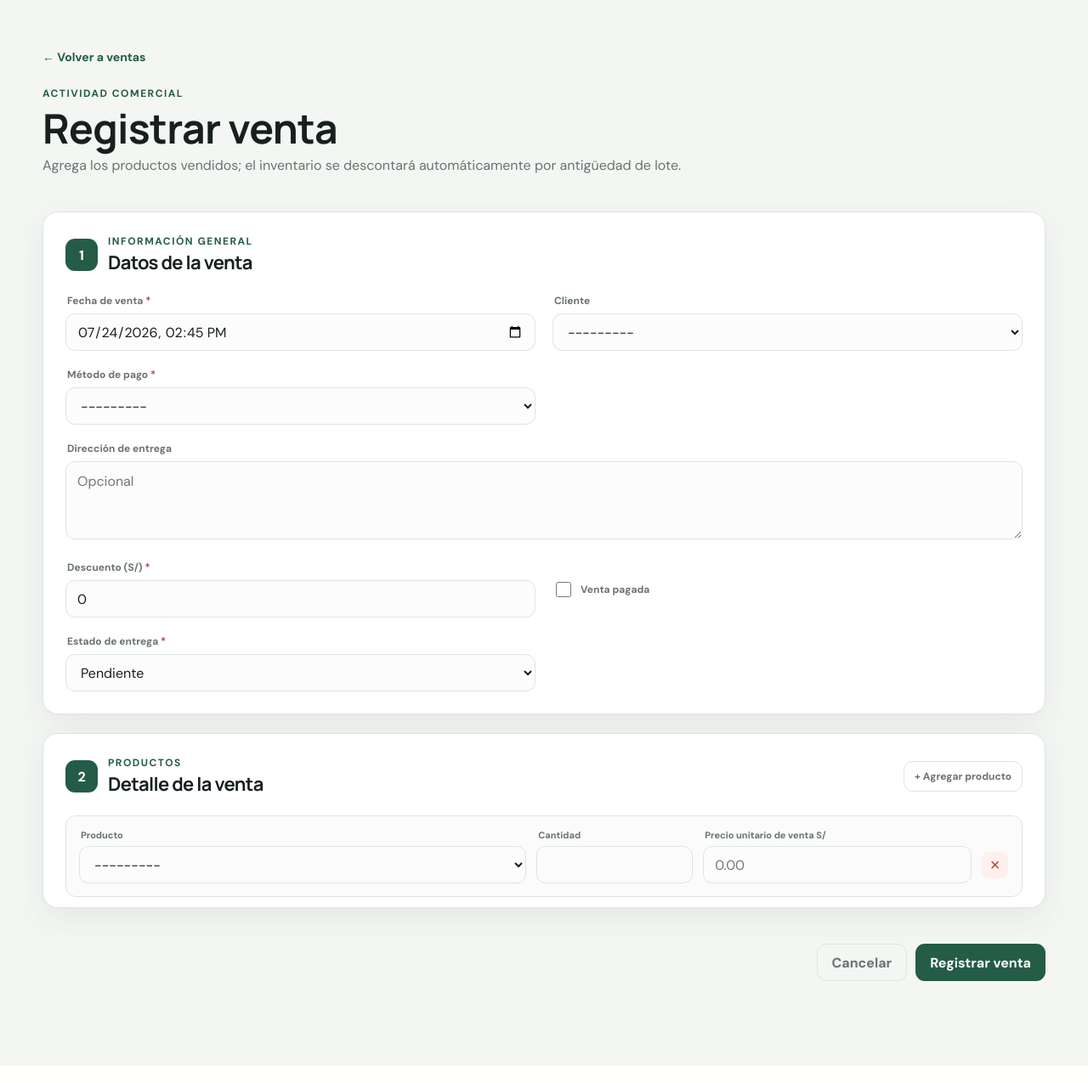
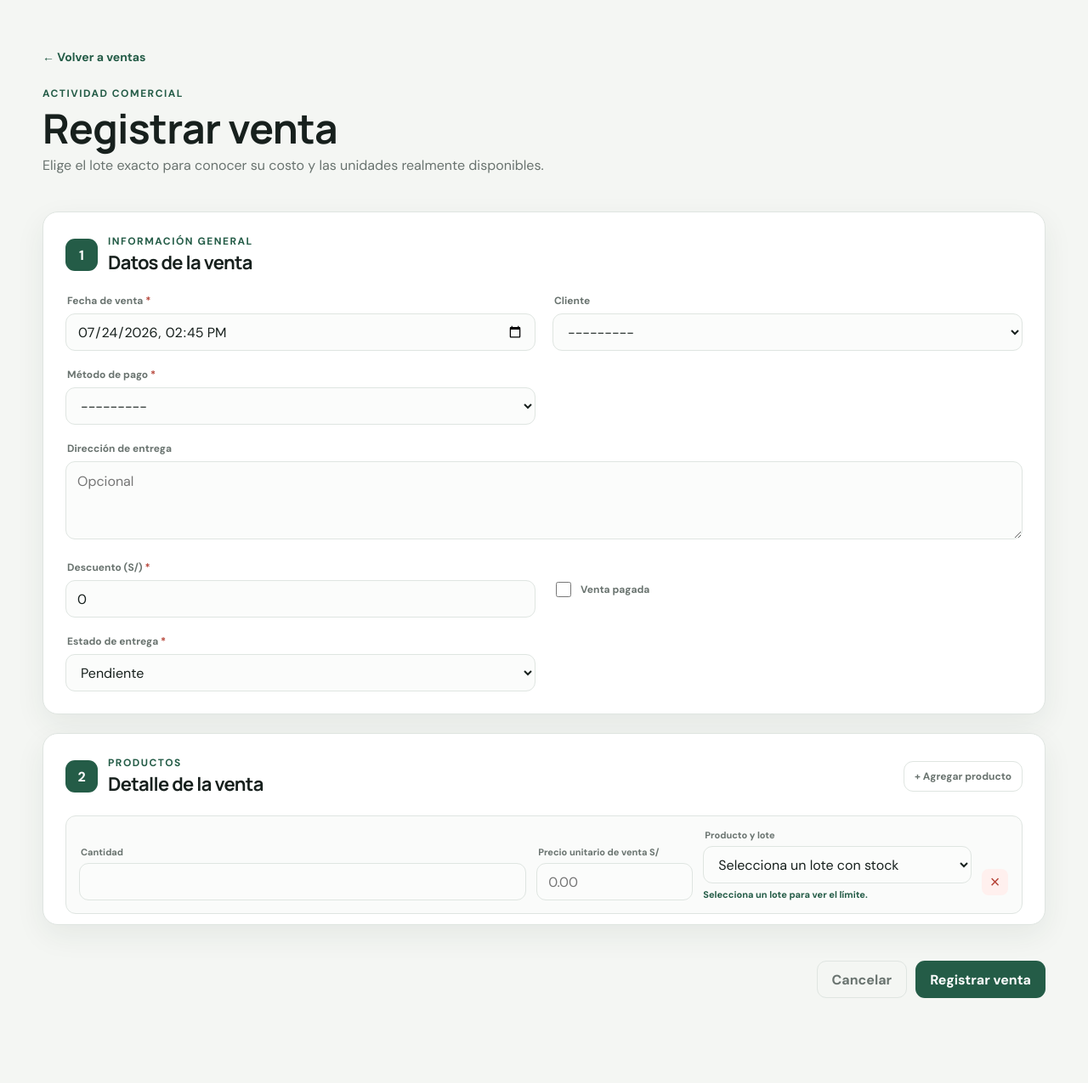
Before and after one commit to AlejandroPhoccoTapia/tienda, a Django app: page /ventas/nueva/ in a window 1280 px wide. Shown: the part 72-1347 px from the top of the page at 85% size. Before the commit the page ends 1227 px from the top, so only its background shows below. Run offline with Django 5.2, Linux system fonts and the light colour scheme; data that the repository does not hold is empty.

Commit message:
Seleccionar lotes y limitar stock en ventas

```diff
--- a/negocio/forms.py
+++ b/negocio/forms.py
@@ -1,4 +1,6 @@
 from django import forms
+from django.db.models import F, IntegerField, Sum, Value
+from django.db.models.functions import Coalesce
 
 from .models import (
     Cliente,
@@ -12,6 +14,46 @@ from .models import (
     TipoPago,
     Venta,
 )
+
+
+def lotes_con_stock():
+    return (
+        InventarioLote.objects.select_related(
+            "producto", "paquete", "paquete__pedido"
+        )
+        .annotate(
+            cantidad_usada=Coalesce(
+                Sum("salidas__cantidad"), Value(0), output_field=IntegerField()
+            )
+        )
+        .annotate(stock_disponible=F("cantidad_inicial") - F("cantidad_usada"))
+        .filter(stock_disponible__gt=0)
+        .order_by("producto__nombre", "paquete__pedido__fecha", "id")
+    )
+
+
+class LoteSelect(forms.Select):
+    def create_option(
+        self, name, value, label, selected, index, subindex=None, attrs=None
+    ):
+        option = super().create_option(
+            name, value, label, selected, index, subindex=subindex, attrs=attrs
+        )
+        instancia = getattr(value, "instance", None)
+        if instancia is not None:
+            option["attrs"]["data-stock"] = instancia.stock_disponible
+            option["attrs"]["data-cost"] = f"{instancia.costo_unitario_soles:.2f}"
+        return option
+
+
+class LoteChoiceField(forms.ModelChoiceField):
+    def label_from_instance(self, lote):
+        codigo = lote.paquete.codigo_seguimiento or f"Paquete #{lote.paquete_id}"
+        return (
+            f"{lote.producto.nombre} · Lote #{lote.id} ({codigo}) · "
+            f"Costo S/ {lote.costo_unitario_soles:.2f} · "
+            f"Disponible: {lote.stock_disponible}"
+        )
 
 
 class DateTimeLocalInput(forms.DateTimeInput):
@@ -170,11 +212,17 @@ class VentaForm(forms.ModelForm):
 
 
 class DetalleVentaForm(forms.ModelForm):
+    inventario_lote = LoteChoiceField(
+        queryset=InventarioLote.objects.none(),
+        label="Producto y lote",
+        empty_label="Selecciona un lote con stock",
+        widget=LoteSelect,
+    )
+
     class Meta:
         model = DetalleVenta
-        fields = ["producto", "cantidad", "precio_unitario_venta"]
+        fields = ["cantidad", "precio_unitario_venta"]
         labels = {
-            "producto": "Producto",
             "cantidad": "Cantidad",
             "precio_unitario_venta": "Precio unitario de venta S/",
         }
@@ -184,6 +232,21 @@ class DetalleVentaForm(forms.ModelForm):
                 attrs={"min": "0", "step": "0.01", "placeholder": "0.00"}
             ),
         }
+
+    def __init__(self, *args, **kwargs):
+        super().__init__(*args, **kwargs)
+        self.fields["inventario_lote"].queryset = lotes_con_stock()
+
+    def clean(self):
+        cleaned_data = super().clean()
+        lote = cleaned_data.get("inventario_lote")
+        cantidad = cleaned_data.get("cantidad")
+        if lote and cantidad and cantidad > lote.stock_disponible:
+            self.add_error(
+                "cantidad",
+                f"Solo hay {lote.stock_disponible} unidades disponibles en este lote.",
+            )
+        return cleaned_data
 
 
 class MarcaForm(forms.ModelForm):
--- a/negocio/views.py
+++ b/negocio/views.py
@@ -28,6 +28,7 @@ from .forms import (
     TipoProductoForm,
     TipoPagoForm,
     VentaForm,
+    lotes_con_stock,
 )
 from .models import (
     Cliente,
@@ -554,39 +555,33 @@ def venta_crear(request):
         if not detalles:
             form.add_error(None, "La venta debe contener al menos un producto.")
 
-        cantidades_por_producto = {}
+        cantidades_por_lote = {}
+        formularios_por_lote = {}
         for detalle_fila in detalles:
             detalle_form = detalle_fila["form"]
             valido_detalle = detalle_form.is_valid()
             valido = valido and valido_detalle
             if valido_detalle:
-                producto = detalle_form.cleaned_data["producto"]
-                cantidades_por_producto[producto.id] = (
-                    cantidades_por_producto.get(producto.id, 0)
+                lote = detalle_form.cleaned_data["inventario_lote"]
+                cantidades_por_lote[lote.id] = (
+                    cantidades_por_lote.get(lote.id, 0)
                     + detalle_form.cleaned_data["cantidad"]
                 )
+                formularios_por_lote.setdefault(lote.id, []).append(detalle_form)
 
         if valido:
-            for producto_id, cantidad_solicitada in cantidades_por_producto.items():
-                lotes = InventarioLote.objects.filter(
-                    producto_id=producto_id
-                ).annotate(
-                    cantidad_usada=Coalesce(
-                        Sum("salidas__cantidad"),
-                        Value(0),
-                        output_field=IntegerField(),
-                    )
-                )
-                disponible = sum(
-                    lote.cantidad_inicial - lote.cantidad_usada for lote in lotes
-                )
+            lotes = {lote.id: lote for lote in lotes_con_stock()}
+            for lote_id, cantidad_solicitada in cantidades_por_lote.items():
+                lote = lotes.get(lote_id)
+                disponible = lote.stock_disponible if lote else 0
                 if cantidad_solicitada > disponible:
-                    producto = Producto.objects.get(pk=producto_id)
-                    form.add_error(
-                        None,
-                        f"Stock insuficiente para {producto.nombre}: "
-                        f"solicitaste {cantidad_solicitada} y hay {disponible}.",
-                    )
+                    for detalle_form in formularios_por_lote[lote_id]:
+                        detalle_form.add_error(
+                            "cantidad",
+                            f"Entre todas las líneas solicitaste "
+                            f"{cantidad_solicitada}, pero este lote tiene "
+                            f"{disponible} disponibles.",
+                        )
                     valido = False
 
         if valido:
@@ -594,37 +589,16 @@ def venta_crear(request):
                 venta = form.save()
                 for detalle_fila in detalles:
                     detalle_form = detalle_fila["form"]
+                    lote = detalle_form.cleaned_data["inventario_lote"]
                     detalle = detalle_form.save(commit=False)
                     detalle.venta = venta
+                    detalle.producto = lote.producto
                     detalle.save()
-
-                    restante = detalle.cantidad
-                    lotes = (
-                        InventarioLote.objects.select_for_update()
-                        .filter(producto=detalle.producto)
-                        .annotate(
-                            cantidad_usada=Coalesce(
-                                Sum("salidas__cantidad"),
-                                Value(0),
-                                output_field=IntegerField(),
-                            )
-                        )
-                        .select_related("paquete__pedido")
-                        .order_by("paquete__pedido__fecha", "id")
+                    SalidaInventario.objects.create(
+                        detalle_venta=detalle,
+                        inventario_lote=lote,
+                        cantidad=detalle.cantidad,
                     )
-                    for lote in lotes:
-                        disponible = lote.cantidad_inicial - lote.cantidad_usada
-                        if disponible <= 0:
-                            continue
-                        salida = min(restante, disponible)
-                        SalidaInventario.objects.create(
-                            detalle_venta=detalle,
-                            inventario_lote=lote,
-                            cantidad=salida,
-                        )
-                        restante -= salida
-                        if restante == 0:
-                            break
 
             messages.success(request, f"Venta #{venta.id} registrada correctamente.")
             return redirect("negocio:ventas")
@@ -636,6 +610,6 @@ def venta_crear(request):
             "form": form,
             "detalles": detalles,
             "total_detalles": total_detalles,
-            "productos_disponibles": Producto.objects.all(),
+            "lotes_disponibles": lotes_con_stock(),
         },
     )
--- a/static/css/app.css
+++ b/static/css/app.css
@@ -772,6 +772,14 @@ td small { display: block; max-width: 240px; margin-top: 4px; overflow: hidden;
   border-radius: 12px;
   background: #fafbfa;
 }
+.lot-select-field { min-width: 0; }
+.lot-stock-hint {
+  display: block;
+  margin-top: 6px;
+  color: var(--green);
+  font-size: 11px;
+  font-weight: 700;
+}
 
 @media (max-width: 900px) {
   .product-grid { grid-template-columns: repeat(2, 1fr); }
--- a/static/js/forms.js
+++ b/static/js/forms.js
@@ -139,6 +139,21 @@ document.addEventListener("DOMContentLoaded", () => {
     const count = document.querySelector("#detail-count");
     const deletions = document.querySelector("#detail-deletions");
 
+    const updateLotLimit = (row) => {
+      const select = row.querySelector('select[name$="-inventario_lote"]');
+      const quantity = row.querySelector('input[name$="-cantidad"]');
+      const hint = row.querySelector(".lot-stock-hint");
+      const option = select?.selectedOptions[0];
+      const stock = Number(option?.dataset.stock);
+      if (option?.value && Number.isFinite(stock)) {
+        quantity.max = stock;
+        hint.textContent = `Costo del lote: S/ ${option.dataset.cost} · Máximo disponible: ${stock}`;
+      } else {
+        quantity.removeAttribute("max");
+        hint.textContent = "Selecciona un lote para ver el límite.";
+      }
+    };
+
     document.querySelector("#add-sale-line").addEventListener("click", () => {
       const index = Number(count.value);
       lines.insertAdjacentHTML(
@@ -146,6 +161,13 @@ document.addEventListener("DOMContentLoaded", () => {
         template.innerHTML.replaceAll("__D__", index)
       );
       count.value = index + 1;
+      updateLotLimit(lines.querySelector(`.sale-line[data-detail-index="${index}"]`));
+    });
+
+    lines.addEventListener("change", (event) => {
+      if (event.target.matches('select[name$="-inventario_lote"]')) {
+        updateLotLimit(event.target.closest(".sale-line"));
+      }
     });
 
     lines.addEventListener("click", (event) => {
@@ -159,5 +181,7 @@ document.addEventListener("DOMContentLoaded", () => {
       deletions.appendChild(input);
       row.remove();
     });
+
+    lines.querySelectorAll(".sale-line").forEach(updateLotLimit);
   }
 });
--- a/templates/negocio/venta_form.html
+++ b/templates/negocio/venta_form.html
@@ -7,7 +7,7 @@
   <div>
     <p class="eyebrow">Actividad comercial</p>
     <h1>Registrar venta</h1>
-    <p class="subtitle">Agrega los productos vendidos; el inventario se descontará automáticamente por antigüedad de lote.</p>
+    <p class="subtitle">Elige el lote exacto para conocer su costo y las unidades realmente disponibles.</p>
   </div>
 </section>
 
@@ -44,7 +44,11 @@
       {% for detalle in detalles %}
         <div class="sale-line" data-detail-index="{{ detalle.indice }}">
           {% for field in detalle.form %}
-            <label><span>{{ field.label }}</span>{{ field }}{% for error in field.errors %}<em>{{ error }}</em>{% endfor %}</label>
+            <label class="{% if field.name == 'inventario_lote' %}lot-select-field{% endif %}">
+              <span>{{ field.label }}</span>{{ field }}
+              {% if field.name == "inventario_lote" %}<small class="lot-stock-hint">Selecciona un lote para ver el límite.</small>{% endif %}
+              {% for error in field.errors %}<em>{{ error }}</em>{% endfor %}
+            </label>
           {% endfor %}
           <button class="remove-line" type="button" aria-label="Quitar producto">×</button>
         </div>
@@ -60,7 +64,7 @@
 
 <template id="sale-line-template">
   <div class="sale-line" data-detail-index="__D__">
-    <label><span>Producto</span><select name="detalle-__D__-producto" required><option value="">Selecciona</option>{% for producto in productos_disponibles %}<option value="{{ producto.id }}">{{ producto.nombre }}</option>{% endfor %}</select></label>
+    <label class="lot-select-field"><span>Producto y lote</span><select name="detalle-__D__-inventario_lote" required><option value="">Selecciona un lote con stock</option>{% for lote in lotes_disponibles %}<option value="{{ lote.id }}" data-stock="{{ lote.stock_disponible }}" data-cost="{{ lote.costo_unitario_soles|floatformat:2 }}">{{ lote.producto.nombre }} · Lote #{{ lote.id }} ({{ lote.paquete.codigo_seguimiento|default:"Sin seguimiento" }}) · Costo S/ {{ lote.costo_unitario_soles|floatformat:2 }} · Disponible: {{ lote.stock_disponible }}</option>{% endfor %}</select><small class="lot-stock-hint">Selecciona un lote para ver el límite.</small></label>
     <label><span>Cantidad</span><input type="number" name="detalle-__D__-cantidad" min="1" step="1" required></label>
     <label><span>Precio unitario de venta S/</span><input type="number" name="detalle-__D__-precio_unitario_venta" min="0" step="0.01" placeholder="0.00" required></label>
     <button class="remove-line" type="button" aria-label="Quitar producto">×</button>
```
Also changed, not shown: negocio/tests.py (+35 -3 lines).
